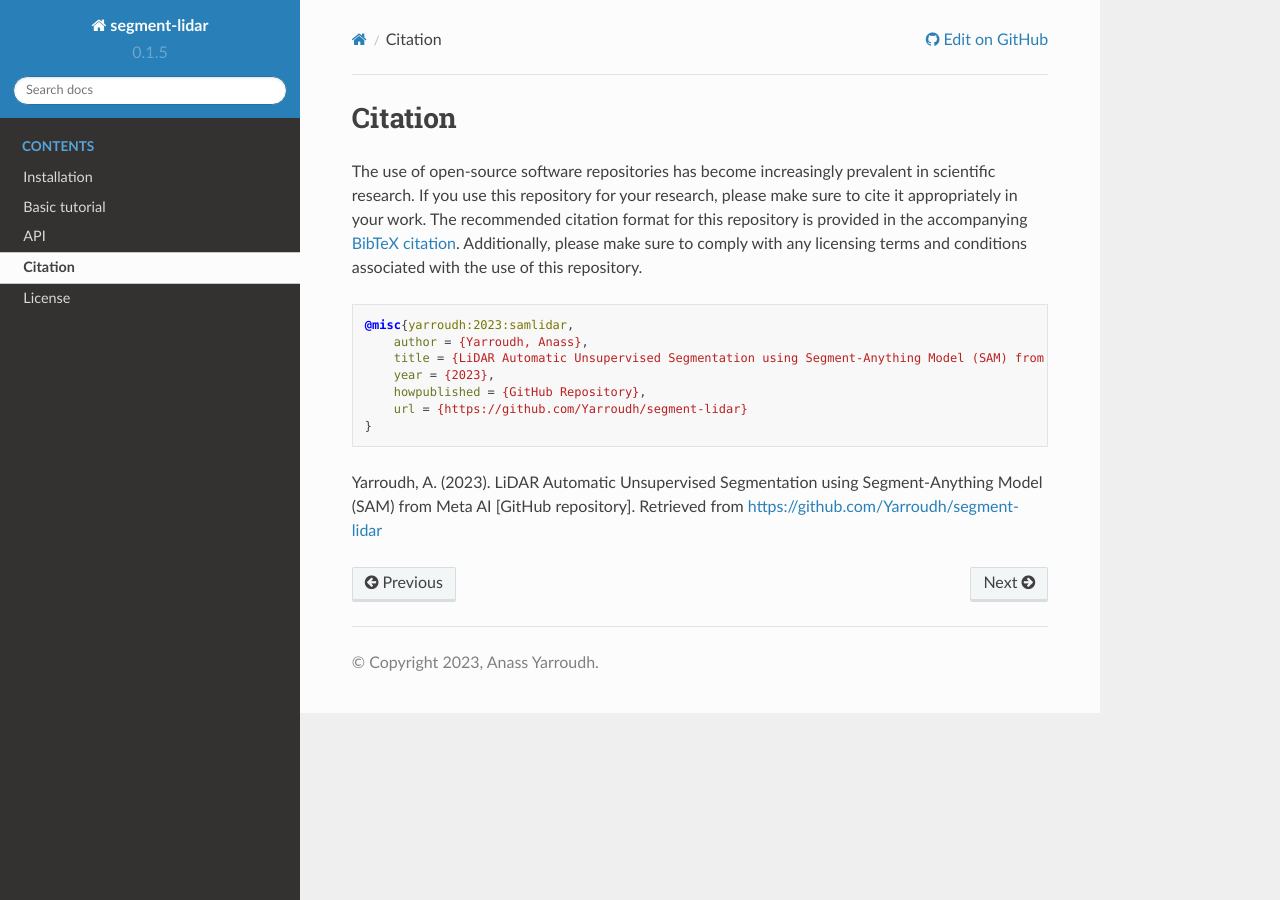
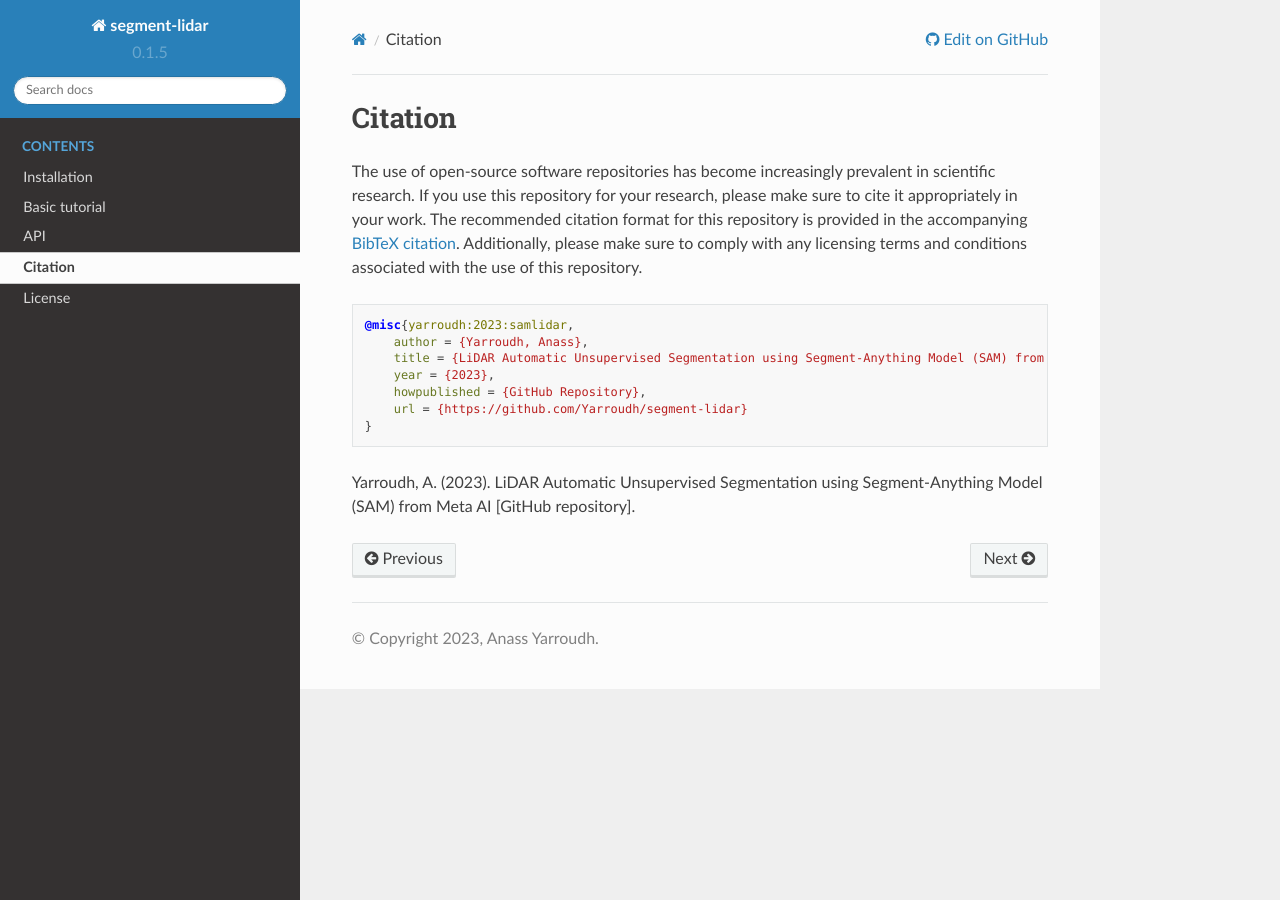
Before and after one commit to Yarroudh/segment-lidar, a Sphinx documentation site: the page built from docs/source/citation.rst, in a window 1280 px wide. Built offline with Sphinx 7.4.7 and the Read the Docs theme 2.0.0, drawn with Linux system fonts in a browser that asks for light colours.

Commit message:
Update citation.rst

```diff
--- a/docs/source/citation.rst
+++ b/docs/source/citation.rst
@@ -5,8 +5,7 @@ The use of open-source software repositories has become increasingly
 prevalent in scientific research. If you use this repository for your
 research, please make sure to cite it appropriately in your work. The
 recommended citation format for this repository is provided in the
-accompanying `BibTeX
-citation <https://github.com/Yarroudh/Optim3D/blob/main/CITATION.bib>`__.
+accompanying `BibTeX citation <https://github.com/Yarroudh/Optim3D/blob/main/CITATION.bib>`__.
 Additionally, please make sure to comply with any licensing terms and
 conditions associated with the use of this repository.
 
@@ -20,4 +19,4 @@ conditions associated with the use of this repository.
         url = {https://github.com/Yarroudh/segment-lidar}
     }
 
-Yarroudh, A. (2023). LiDAR Automatic Unsupervised Segmentation using Segment-Anything Model (SAM) from Meta AI [GitHub repository]. Retrieved from https://github.com/Yarroudh/segment-lidar
+Yarroudh, A. (2023). LiDAR Automatic Unsupervised Segmentation using Segment-Anything Model (SAM) from Meta AI [GitHub repository].
```
